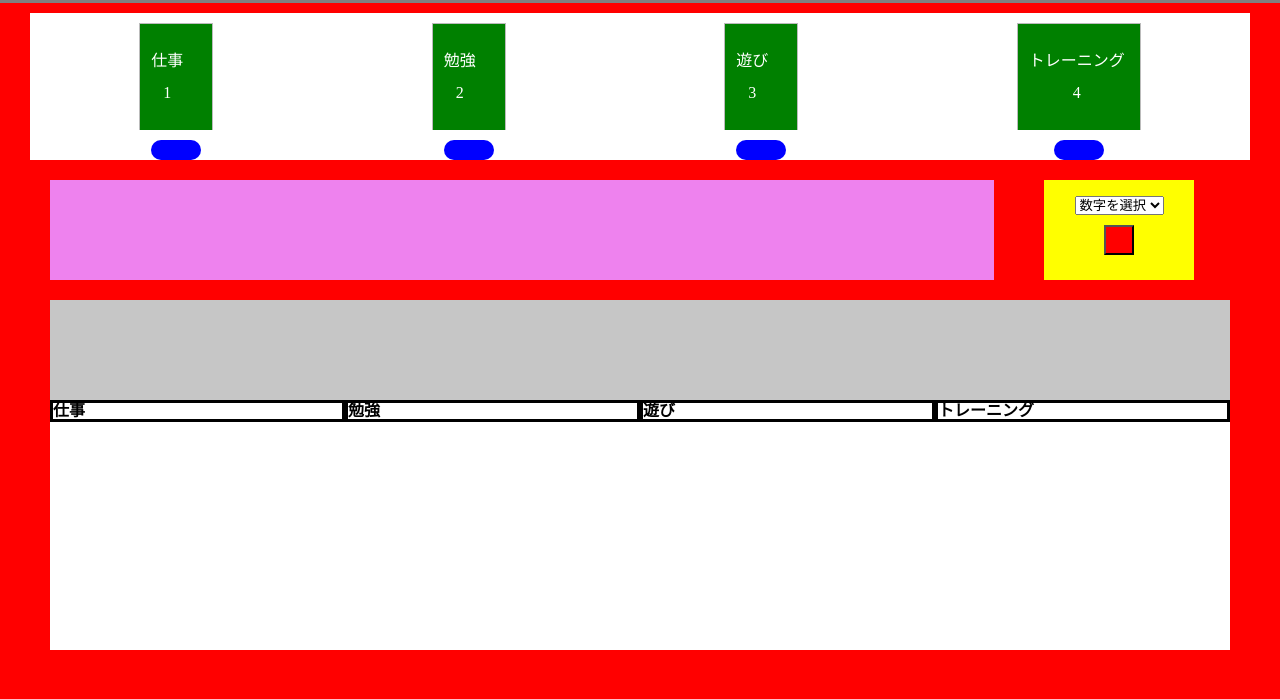
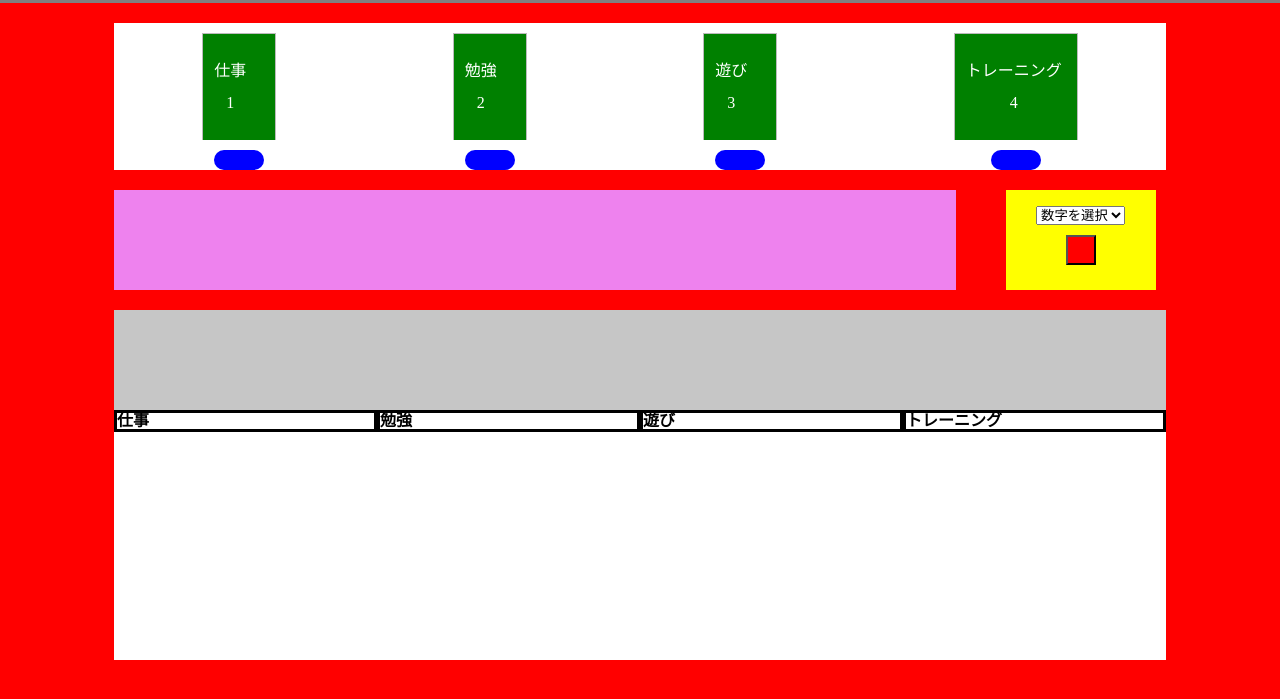
Before and after one commit to 5884soudi/To_do_list, a plain HTML site: page index.html in a window 1280 px wide. Shown: the part 73-772 px from the top of the page. Drawn offline with Linux system fonts and the light colour scheme.

Commit message:
width1152px margin 0 auto を追加

```diff
--- a/assets/css/style.css
+++ b/assets/css/style.css
@@ -15,6 +15,10 @@ body {
     height: 50px;
     width: auto;
     margin: auto;
+}
+main {
+    width: 1152px;
+    margin: 0 auto;
 }
 
 .menu {
@@ -80,14 +84,12 @@ input[type="text"] {
     margin: 10px auto;
 }
 
-.humberger-bands {
 
-}
 
 .contens {
     display: flex;
     background-color: white;
-    margin: 10px 30px;
+    margin: 20px 50px;
 }
 
 .merchandise {
@@ -117,6 +119,11 @@ input[type="text"] {
     border-radius: 10px;
     background-color: blue;
 
+}
+
+footer {
+    width: 1152px;
+    margin: 0 auto;
 }
 
 .items {
```
